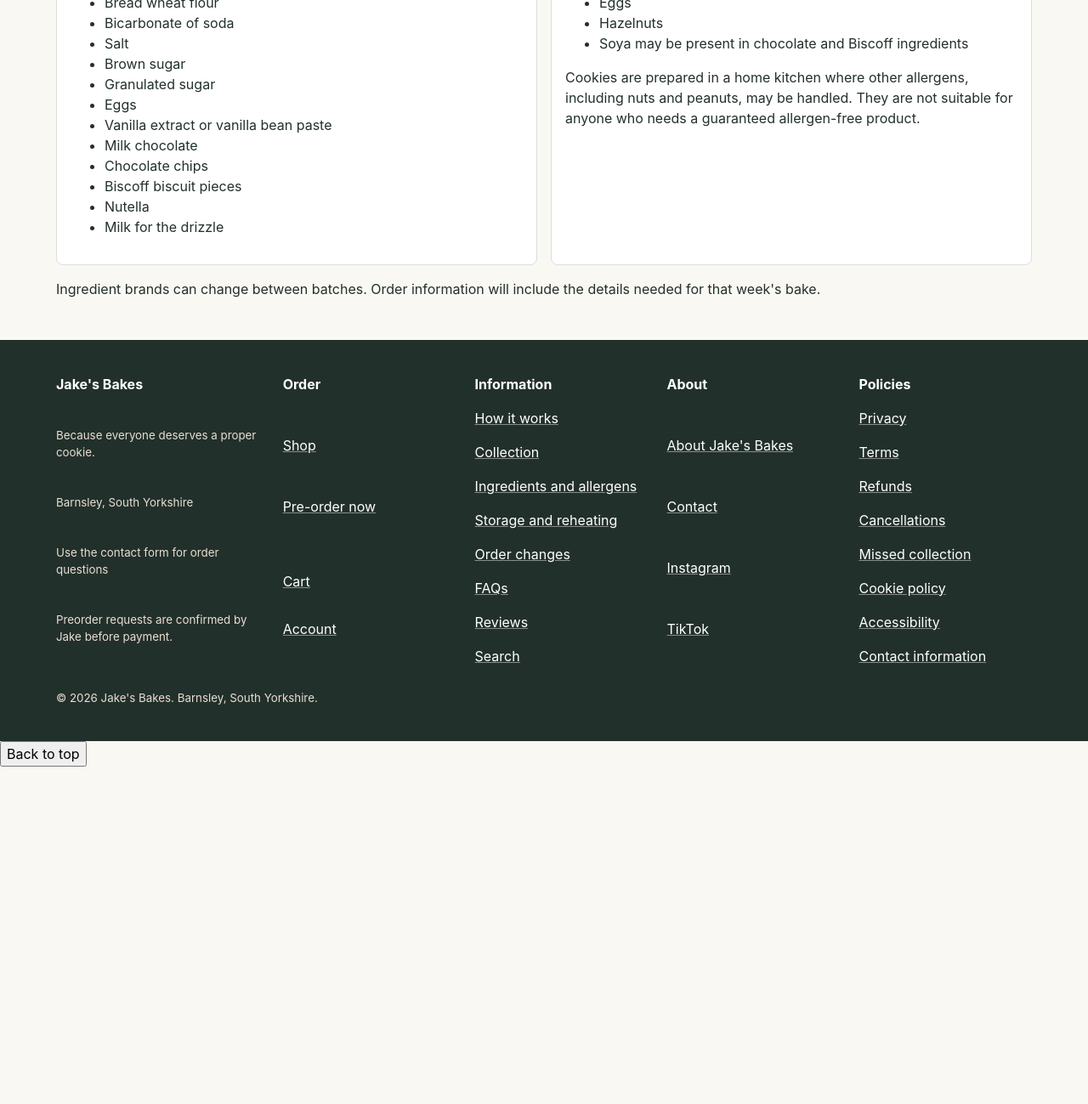
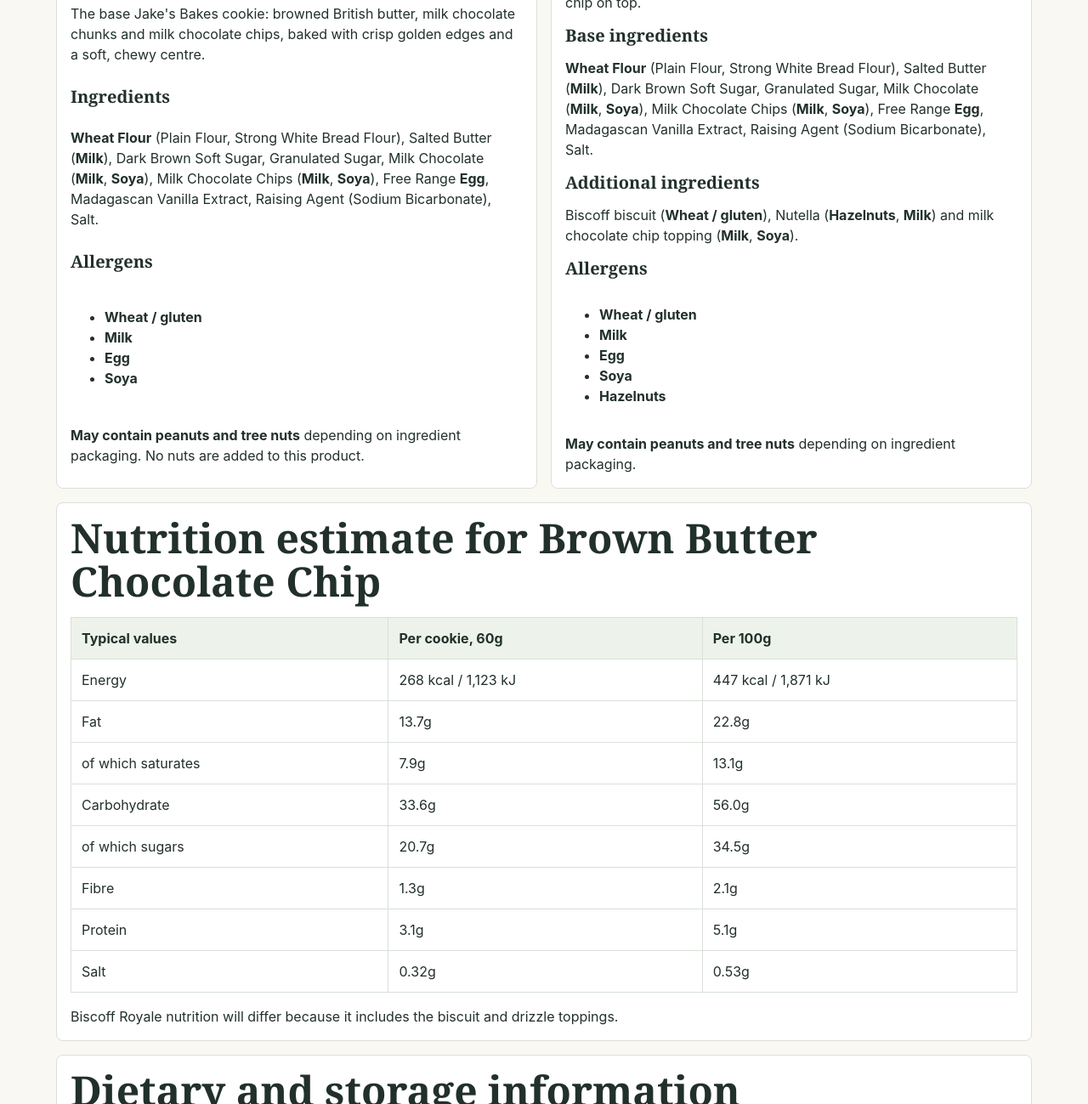
Before and after one commit to JWilson12345/JakesBakes, a plain HTML site: page ingredients-allergens.html in a window 1280 px wide. Shown: the part 754-2053 px from the top of the page at 85% size. Before the commit the page ends 1656 px from the top, so only its background shows below. Drawn offline with nearby package versions, Linux system fonts and the light colour scheme; no server answers.

Commit message:
Update ingredients-allergens.html

```diff
--- a/ingredients-allergens.html
+++ b/ingredients-allergens.html
@@ -4,10 +4,10 @@
     <meta charset="utf-8">
     <meta name="viewport" content="width=device-width, initial-scale=1">
     <title>Ingredients and Allergens | Jake's Bakes</title>
-    <meta name="description" content="Ingredients and allergen information for Jake's Bakes brown-butter Biscoff cookies.">
+    <meta name="description" content="Ingredients, allergens and nutrition information for Jake's Bakes Cookie Boxes.">
     <meta property="og:title" content="Ingredients and Allergens | Jake's Bakes">
-    <meta property="og:description" content="Ingredients and allergen information for Jake's Bakes brown-butter Biscoff cookies.">
-    <link rel="stylesheet" href="assets/css/styles.css?v=20260719-footer-cart">
+    <meta property="og:description" content="Ingredients and allergen information for Jake's Bakes brown-butter Cookie Boxes.">
+    <link rel="stylesheet" href="assets/css/styles.css?v=20260721-products">
   </head>
   <body>
     <a class="skip-link" href="#main">Skip to content</a>
@@ -17,46 +17,80 @@
         <div class="container stack">
           <p class="eyebrow">Ingredients and Allergens</p>
           <h1>Clear information before you order.</h1>
-          <p class="note">Jake's Bakes is a small home-baking business. If you have an allergy or intolerance, contact Jake before ordering so the current batch ingredients can be checked with you.</p>
+          <p class="note"><strong>Allergy advice:</strong> for allergens, see ingredients in <strong>bold</strong>. Jake's Bakes is a small home-baking business. If you have an allergy or intolerance, contact Jake before ordering so the current batch ingredients can be checked with you.</p>
           <div class="grid two">
-            <div class="card pad">
-              <h2>Ingredients</h2>
+            <article class="card pad stack">
+              <h2>Brown Butter Chocolate Chip</h2>
+              <p>The base Jake's Bakes cookie: browned British butter, milk chocolate chunks and milk chocolate chips, baked with crisp golden edges and a soft, chewy centre.</p>
+              <h3>Ingredients</h3>
+              <p><strong>Wheat Flour</strong> (Plain Flour, Strong White Bread Flour), Salted Butter (<strong>Milk</strong>), Dark Brown Soft Sugar, Granulated Sugar, Milk Chocolate (<strong>Milk</strong>, <strong>Soya</strong>), Milk Chocolate Chips (<strong>Milk</strong>, <strong>Soya</strong>), Free Range <strong>Egg</strong>, Madagascan Vanilla Extract, Raising Agent (Sodium Bicarbonate), Salt.</p>
+              <h3>Allergens</h3>
               <ul>
-                <li>Salted butter</li>
-                <li>Plain wheat flour</li>
-                <li>Bread wheat flour</li>
-                <li>Bicarbonate of soda</li>
-                <li>Salt</li>
-                <li>Brown sugar</li>
-                <li>Granulated sugar</li>
-                <li>Eggs</li>
-                <li>Vanilla extract or vanilla bean paste</li>
-                <li>Milk chocolate</li>
-                <li>Chocolate chips</li>
-                <li>Biscoff biscuit pieces</li>
-                <li>Nutella</li>
-                <li>Milk for the drizzle</li>
+                <li><strong>Wheat / gluten</strong></li>
+                <li><strong>Milk</strong></li>
+                <li><strong>Egg</strong></li>
+                <li><strong>Soya</strong></li>
               </ul>
+              <p><strong>May contain peanuts and tree nuts</strong> depending on ingredient packaging. No nuts are added to this product.</p>
+            </article>
+
+            <article class="card pad stack">
+              <h2>The Biscoff Royale</h2>
+              <p>The Biscoff Royale uses the Brown Butter Chocolate Chip base, then adds Biscoff biscuit, Nutella-and-milk drizzle and a milk chocolate chip on top.</p>
+              <h3>Base ingredients</h3>
+              <p><strong>Wheat Flour</strong> (Plain Flour, Strong White Bread Flour), Salted Butter (<strong>Milk</strong>), Dark Brown Soft Sugar, Granulated Sugar, Milk Chocolate (<strong>Milk</strong>, <strong>Soya</strong>), Milk Chocolate Chips (<strong>Milk</strong>, <strong>Soya</strong>), Free Range <strong>Egg</strong>, Madagascan Vanilla Extract, Raising Agent (Sodium Bicarbonate), Salt.</p>
+              <h3>Additional ingredients</h3>
+              <p>Biscoff biscuit (<strong>Wheat / gluten</strong>), Nutella (<strong>Hazelnuts</strong>, <strong>Milk</strong>) and milk chocolate chip topping (<strong>Milk</strong>, <strong>Soya</strong>).</p>
+              <h3>Allergens</h3>
+              <ul>
+                <li><strong>Wheat / gluten</strong></li>
+                <li><strong>Milk</strong></li>
+                <li><strong>Egg</strong></li>
+                <li><strong>Soya</strong></li>
+                <li><strong>Hazelnuts</strong></li>
+              </ul>
+              <p><strong>May contain peanuts and tree nuts</strong> depending on ingredient packaging.</p>
+            </article>
+          </div>
+
+          <section class="card pad stack">
+            <h2>Nutrition estimate for Brown Butter Chocolate Chip</h2>
+            <div class="table-wrap">
+              <table>
+                <thead><tr><th>Typical values</th><th>Per cookie, 60g</th><th>Per 100g</th></tr></thead>
+                <tbody>
+                  <tr><td>Energy</td><td>268 kcal / 1,123 kJ</td><td>447 kcal / 1,871 kJ</td></tr>
+                  <tr><td>Fat</td><td>13.7g</td><td>22.8g</td></tr>
+                  <tr><td>of which saturates</td><td>7.9g</td><td>13.1g</td></tr>
+                  <tr><td>Carbohydrate</td><td>33.6g</td><td>56.0g</td></tr>
+                  <tr><td>of which sugars</td><td>20.7g</td><td>34.5g</td></tr>
+                  <tr><td>Fibre</td><td>1.3g</td><td>2.1g</td></tr>
+                  <tr><td>Protein</td><td>3.1g</td><td>5.1g</td></tr>
+                  <tr><td>Salt</td><td>0.32g</td><td>0.53g</td></tr>
+                </tbody>
+              </table>
             </div>
-            <div class="card pad">
-              <h2>Allergens</h2>
-              <ul>
-                <li>Wheat / gluten</li>
-                <li>Milk</li>
-                <li>Eggs</li>
-                <li>Hazelnuts</li>
-                <li>Soya may be present in chocolate and Biscoff ingredients</li>
-              </ul>
-              <p>Cookies are prepared in a home kitchen where other allergens, including nuts and peanuts, may be handled. They are not suitable for anyone who needs a guaranteed allergen-free product.</p>
-            </div>
-          </div>
-          <p>Ingredient brands can change between batches. Order information will include the details needed for that week's bake.</p>
+            <p>Biscoff Royale nutrition will differ because it includes the biscuit and drizzle toppings.</p>
+          </section>
+
+          <section class="card pad stack">
+            <h2>Dietary and storage information</h2>
+            <ul>
+              <li>Suitable for vegetarians.</li>
+              <li><strong>Not vegan, dairy free or gluten free.</strong></li>
+              <li>Store in a cool, dry place away from direct sunlight.</li>
+              <li>Keep in an airtight container after collection.</li>
+              <li>Best enjoyed within 3 days, suitable for up to 5 days when stored correctly.</li>
+            </ul>
+          </section>
+
+          <p>Ingredient brands can change between batches. Always contact Jake before ordering if you have an allergy or intolerance.</p>
         </div>
       </section>
     </main>
     <div data-site-footer></div>
     <div data-cart-drawer aria-hidden="true"></div>
-    <script src="assets/js/config.js?v=20260719-royale"></script>
-    <script src="assets/js/site.js?v=20260719-footer-cart"></script>
+    <script src="assets/js/config.js?v=20260721-products"></script>
+    <script src="assets/js/site.js?v=20260721-products"></script>
   </body>
 </html>
```
